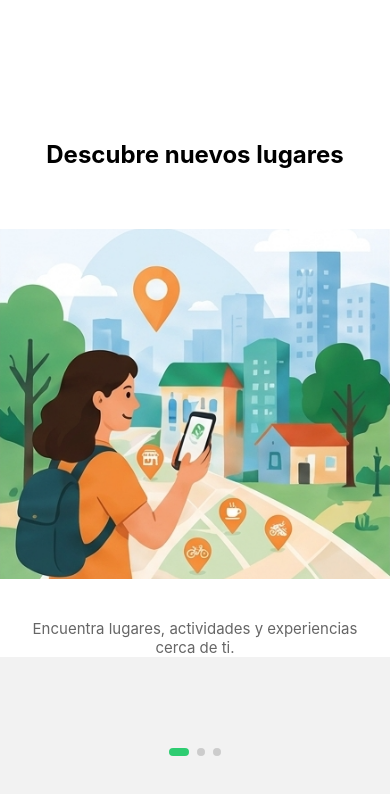
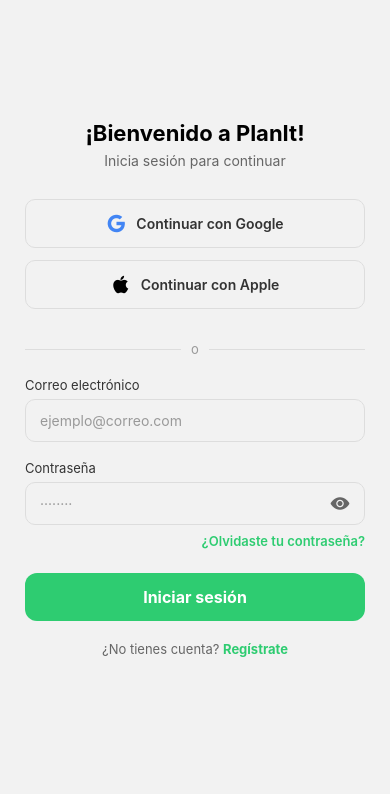
Before and after one commit to MiloDS/Proyect_PlanIT, a React Native app: screen /Login in a window 390 px wide. Shown: the top 794 px of the page. Built offline with nearby package versions, Linux system fonts and the light colour scheme.

Commit message:
feat(login): add Login screen with social buttons and reusable InputField

```diff
--- a/package.json
+++ b/package.json
@@ -3,6 +3,7 @@
   "version": "1.0.0",
   "main": "index.ts",
   "dependencies": {
+    "@expo/vector-icons": "^15.0.2",
     "@react-navigation/native": "^7.3.18",
     "@react-navigation/native-stack": "^7.18.10",
     "expo": "~57.0.22",
--- /dev/null
+++ b/src/components/InputField.tsx
@@ -0,0 +1,52 @@
+import { useState } from "react";
+import { View, TextInput, StyleSheet, Pressable } from "react-native";
+import { Ionicons } from "@expo/vector-icons";
+import { CustomInputFieldProps } from "../types/components";
+
+export function InputField({ placeholder, value, onChangeText, secureTextEntry }: CustomInputFieldProps) {
+
+  const [hidePassword, setHidePassword] = useState(true);
+  const isPassword = secureTextEntry;
+
+  return (
+    <View style={styles.container}>
+      <TextInput
+        placeholder={placeholder}
+        placeholderTextColor="#797373ee"
+        value={value}
+        onChangeText={onChangeText}
+        secureTextEntry={isPassword ? hidePassword : false}
+        style={styles.input}
+      />
+      {isPassword && (
+        <Pressable onPress={() => setHidePassword(!hidePassword)} style={styles.icon}>
+          <Ionicons name={hidePassword ? "eye-off" : "eye"} size={22} color="#64748B" />
+        </Pressable>
+      )}
+    </View>
+  );
+}
+
+const styles = StyleSheet.create({
+  container: { marginBottom: 16, position: "relative" },
+  input: {
+    borderWidth: 1,
+    borderColor: "#fff8f8ee",
+    borderRadius: 12,
+    minHeight: 52,
+    paddingHorizontal: 14,
+    paddingRight: 40,
+    backgroundColor: "#fff8f8ee",
+    color: "#000000ee",
+    fontSize: 16,
+  },
+  icon: {
+    position: "absolute",
+    right: 12,
+    top: 15,
+    width: 30,
+    height: 30,
+    alignItems: "center",
+    justifyContent: "center",
+  },
+});
--- /dev/null
+++ b/src/components/SocialButton.tsx
@@ -0,0 +1,31 @@
+import { Pressable, Text, StyleSheet } from 'react-native';
+import { Ionicons } from '@expo/vector-icons';
+import { SocialButtonProps } from '../types/components';
+
+export function SocialButton({ iconName, iconColor, label, onPress }: SocialButtonProps) {
+  return (
+    <Pressable style={styles.button} onPress={onPress}>
+      <Ionicons name={iconName} size={20} color={iconColor} />
+      <Text style={styles.text}>{label}</Text>
+    </Pressable>
+  );
+}
+
+const styles = StyleSheet.create({
+  button: {
+    flexDirection: 'row',
+    alignItems: 'center',
+    justifyContent: 'center',
+    borderWidth: 1,
+    borderColor: '#ddd',
+    borderRadius: 10,
+    paddingVertical: 12,
+    marginBottom: 12,
+  },
+  text: {
+    marginLeft: 10,
+    fontSize: 14,
+    fontWeight: '600',
+    color: '#333',
+  },
+});
--- a/src/navigation/AppNavigator.tsx
+++ b/src/navigation/AppNavigator.tsx
@@ -1,9 +1,10 @@
 import{NavigationContainer} from '@react-navigation/native';
 import {createNativeStackNavigator} from '@react-navigation/native-stack';
 import {AppStackParamList} from '../types/navigation';
+
 import {HomeScreen} from '../screens/HomeScreen';
 import {IntroScreen} from '../screens/IntroScreen';
-
+import { LoginScreen } from '../screens/LoginScreen';
 
 const Stack = createNativeStackNavigator<AppStackParamList>();
 
@@ -13,6 +14,7 @@
       <Stack.Navigator initialRouteName="Intro" screenOptions={{headerShown: false}}>
         <Stack.Screen name="Home" component={HomeScreen} />
         <Stack.Screen name="Intro" component={IntroScreen} />
+        <Stack.Screen name="Login" component={LoginScreen} />
       </Stack.Navigator>
     </NavigationContainer>
   );
--- a/src/screens/IntroScreen.tsx
+++ b/src/screens/IntroScreen.tsx
@@ -1,18 +1,10 @@
 import { useRef, useState } from 'react';
-import {
-  StyleSheet,
-  View,
-  Text,
-  Image,
-  Pressable,
-  FlatList,
-  Dimensions,
-  NativeSyntheticEvent,
-  NativeScrollEvent,
-} from 'react-native';
+import { StyleSheet, View, Text, Image, Pressable, FlatList, Dimensions, NativeSyntheticEvent, NativeScrollEvent } from 'react-native';
 import { useSafeAreaInsets } from 'react-native-safe-area-context';
+import { NativeStackScreenProps } from '@react-navigation/native-stack';
+
 import { AppStackParamList } from '../types/navigation';
-import { NativeStackScreenProps } from '@react-navigation/native-stack';
+
 
 type Props = NativeStackScreenProps<AppStackParamList, "Intro">;
 
@@ -85,7 +77,7 @@
       <View style={[styles.actions, { paddingBottom: insets.bottom + 16 }]}>
         {activeIndex === slides.length - 1 && (
           <>
-            <Pressable style={styles.button} onPress={() => navigation.navigate('Home')}>
+            <Pressable style={styles.button} onPress={() => navigation.navigate('Login')}>
               <Text style={styles.buttonText}>Comenzar</Text>
             </Pressable>
 
--- /dev/null
+++ b/src/screens/LoginScreen.tsx
@@ -0,0 +1,204 @@
+import {StyleSheet, View, Text, TextInput, Pressable, KeyboardAvoidingView, Platform, ScrollView, Alert} from 'react-native'
+import { NativeStackScreenProps } from '@react-navigation/native-stack';
+import {useState} from 'react'
+import { Ionicons } from '@expo/vector-icons';
+
+import { AppStackParamList } from '../types/navigation';
+import { InputField } from '../components/InputField'
+import { SocialButton } from '../components/SocialButton';
+
+type Props = NativeStackScreenProps<AppStackParamList, "Login">;
+
+export function LoginScreen ({ navigation }: Props) {
+    const [email, setEmail] = useState('');
+    const [password, setPassword] = useState('');
+    const [showPassword, setShowPassword] = useState(false);
+
+    const handleLogin = () => {
+        if (email.trim() === '' || password.trim() === ''){
+            return Alert.alert('Campos obligatorios');
+        }
+        navigation.navigate('Home')
+    }
+
+    return (
+        <KeyboardAvoidingView style={{flex: 1}} behavior={Platform.OS === 'ios' ? 'padding' : undefined} >
+            <ScrollView style={{marginTop: 120, marginHorizontal: 25}}>
+                <Text style={styles.title}>¡Bienvenido a PlanIt!</Text>
+                <Text style={styles.subtitle}>Inicia sesión para continuar</Text>
+
+                <SocialButton
+                    iconName='logo-google'
+                    iconColor='#4285F4'
+                    label="Continuar con Google"
+                    onPress={() => {}}
+                />
+
+                <SocialButton
+                    iconName='logo-apple'
+                    iconColor='#000'
+                    label="Continuar con Apple"
+                    onPress={() => {}}
+                />
+
+                <View style={styles.dividerRow}>
+                    <View style={styles.dividerLine} />
+                    <Text style={styles.dividerText}>o</Text>
+                    <View style={styles.dividerLine} />
+                </View>
+
+                <Text style={styles.label}>Correo electrónico</Text>
+                <TextInput
+                    style={styles.input}
+                    placeholder="ejemplo@correo.com"
+                    placeholderTextColor="#999"
+                    value={email}
+                    onChangeText={setEmail}
+                    keyboardType="email-address"
+                    autoCapitalize="none"
+                />
+
+                <Text style={styles.label}>Contraseña</Text>
+                <View style={styles.passwordRow}>
+                    <TextInput
+                        style={styles.passwordInput}
+                        placeholder="········"
+                        placeholderTextColor="#999"
+                        value={password}
+                        onChangeText={setPassword}
+                        secureTextEntry={!showPassword}
+                    />
+                    <Pressable onPress={() => setShowPassword((prev) => !prev)}>
+                        <Ionicons name={showPassword ? 'eye-off' : 'eye'} size={20} color="#666" />
+                    </Pressable>
+                </View>
+
+                <Pressable style={styles.forgotPassword}>
+                    <Text style={styles.forgotPasswordText}>¿Olvidaste tu contraseña?</Text>
+                </Pressable>
+
+                <Pressable style={styles.loginButton} onPress={handleLogin}>
+                    <Text style={styles.loginButtonText}>Iniciar sesión</Text>
+                </Pressable>
+
+                <Text style={styles.registerPrompt}>
+                    ¿No tienes cuenta?{' '}
+                    <Text style={styles.registerLink} onPress={() => navigation.navigate('Home')}>
+                        Regístrate
+                    </Text>
+                </Text>
+            </ScrollView>
+        </KeyboardAvoidingView>
+    )
+}
+
+const styles = StyleSheet.create({
+  container: {
+    flexGrow: 1,
+    paddingHorizontal: 24,
+    paddingTop: 80,
+    paddingBottom: 40,
+    backgroundColor: '#fff',
+  },
+  title: {
+    fontSize: 22,
+    fontWeight: 'bold',
+    textAlign: 'center',
+  },
+  subtitle: {
+    fontSize: 14,
+    color: '#666',
+    textAlign: 'center',
+    marginTop: 6,
+    marginBottom: 30,
+  },
+  socialButton: {
+    flexDirection: 'row',
+    alignItems: 'center',
+    justifyContent: 'center',
+    borderWidth: 1,
+    borderColor: '#ddd',
+    borderRadius: 10,
+    paddingVertical: 12,
+    marginBottom: 12,
+  },
+  socialButtonText: {
+    marginLeft: 10,
+    fontSize: 14,
+    fontWeight: '600',
+    color: '#333',
+  },
+  dividerRow: {
+    flexDirection: 'row',
+    alignItems: 'center',
+    marginVertical: 20,
+  },
+  dividerLine: {
+    flex: 1,
+    height: 1,
+    backgroundColor: '#ddd',
+  },
+  dividerText: {
+    marginHorizontal: 10,
+    color: '#999',
+    fontSize: 13,
+  },
+  label: {
+    fontSize: 13,
+    color: '#333',
+    marginBottom: 6,
+  },
+  input: {
+    borderWidth: 1,
+    borderColor: '#ddd',
+    borderRadius: 10,
+    paddingHorizontal: 14,
+    paddingVertical: 12,
+    fontSize: 14,
+    marginBottom: 18,
+  },
+  passwordRow: {
+    flexDirection: 'row',
+    alignItems: 'center',
+    borderWidth: 1,
+    borderColor: '#ddd',
+    borderRadius: 10,
+    paddingHorizontal: 14,
+    marginBottom: 8,
+  },
+  passwordInput: {
+    flex: 1,
+    paddingVertical: 12,
+    fontSize: 14,
+  },
+  forgotPassword: {
+    alignSelf: 'flex-end',
+    marginBottom: 24,
+  },
+  forgotPasswordText: {
+    color: '#2ecc71',
+    fontSize: 13,
+    fontWeight: '600',
+  },
+  loginButton: {
+    backgroundColor: '#2ecc71',
+    paddingVertical: 14,
+    borderRadius: 12,
+    alignItems: 'center',
+  },
+  loginButtonText: {
+    color: '#fff',
+    fontSize: 16,
+    fontWeight: 'bold',
+  },
+  registerPrompt: {
+    textAlign: 'center',
+    marginTop: 20,
+    fontSize: 13,
+    color: '#666',
+  },
+  registerLink: {
+    color: '#2ecc71',
+    fontWeight: 'bold',
+  },
+});
--- /dev/null
+++ b/src/types/components.ts
@@ -0,0 +1,15 @@
+import { Ionicons } from '@expo/vector-icons';
+
+export type CustomInputFieldProps = {
+  placeholder: string;
+  value: string;
+  onChangeText: (text: string) => void;
+  secureTextEntry?: boolean;
+};
+
+export type SocialButtonProps = {
+  iconName: keyof typeof Ionicons.glyphMap;
+  iconColor: string;
+  label: string;
+  onPress: () => void;
+};
--- a/src/types/navigation.ts
+++ b/src/types/navigation.ts
@@ -1,5 +1,6 @@
 export type AppStackParamList = {
   Home: undefined;
+  Login: undefined;
   Intro: {
     item: {
       title: string;
```
Also changed, not shown: 1 other file (tests, documents, lock files or other folders).
